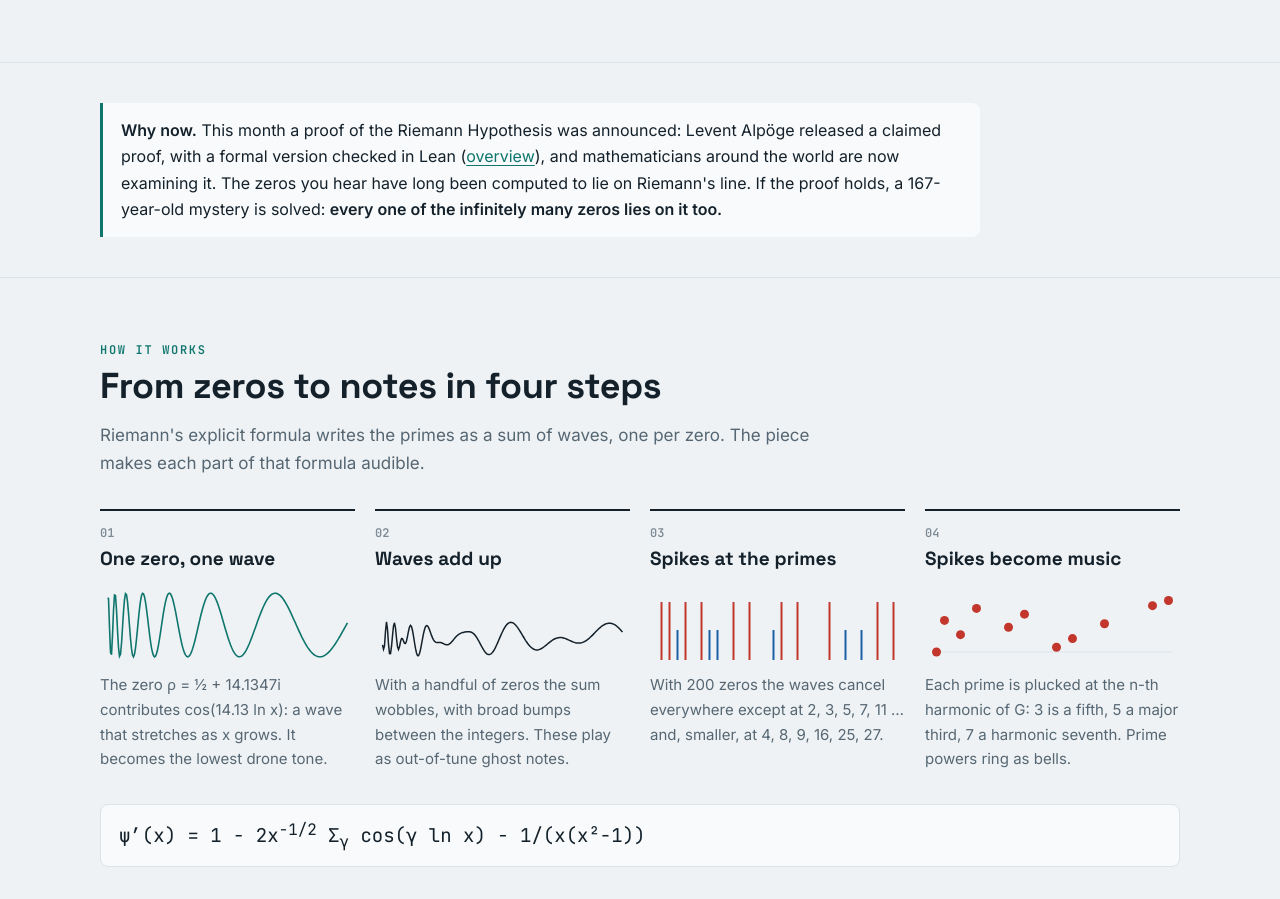
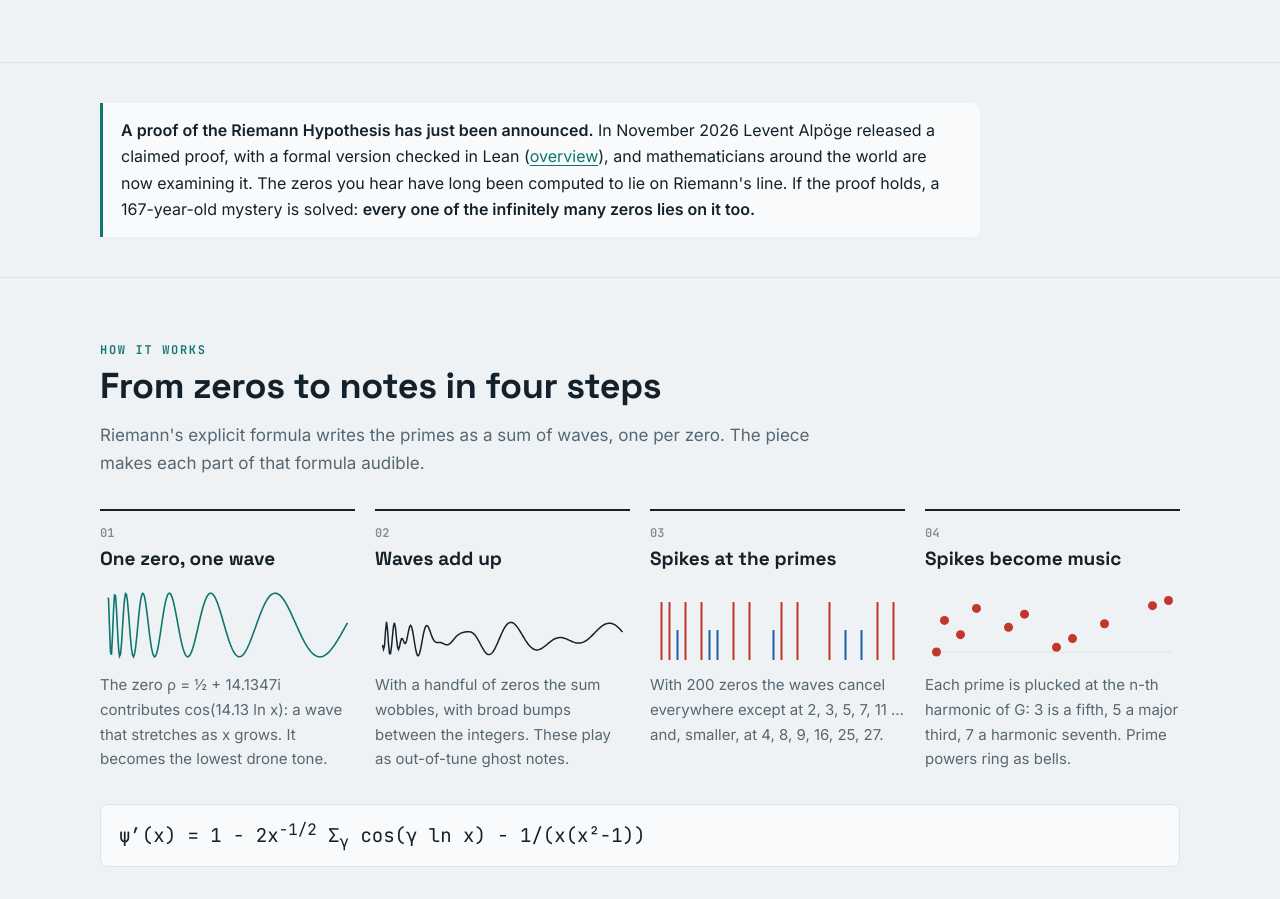
Before and after one commit to joe-carr-data/zeta-prime-music, a plain HTML site: page docs/index.html in a window 1280 px wide. Shown: the part 2956-3855 px from the top of the page. Drawn offline with Linux system fonts and the light colour scheme.

Commit message:
site, README: plain heading for the proof note; neutral changelog and log wording

```diff
--- a/docs/index.html
+++ b/docs/index.html
@@ -104,7 +104,7 @@
   <section id="proof" style="padding-block:40px">
     <div class="wrap">
       <div class="callout" style="margin:0; max-width:880px">
-        <b>Why now.</b> This month a proof of the Riemann Hypothesis was announced: Levent Alpöge released a claimed proof, with a formal version checked in Lean (<a href="https://en.wikipedia.org/wiki/Alp%C3%B6ge's_proof_of_the_Riemann_hypothesis">overview</a>), and mathematicians around the world are now examining it. The zeros you hear have long been computed to lie on Riemann's line. If the proof holds, a 167-year-old mystery is solved: <b>every one of the infinitely many zeros lies on it too.</b>
+        <b>A proof of the Riemann Hypothesis has just been announced.</b> In November 2026 Levent Alpöge released a claimed proof, with a formal version checked in Lean (<a href="https://en.wikipedia.org/wiki/Alp%C3%B6ge's_proof_of_the_Riemann_hypothesis">overview</a>), and mathematicians around the world are now examining it. The zeros you hear have long been computed to lie on Riemann's line. If the proof holds, a 167-year-old mystery is solved: <b>every one of the infinitely many zeros lies on it too.</b>
       </div>
     </div>
   </section>
```
Also changed, not shown: 3 other files.
